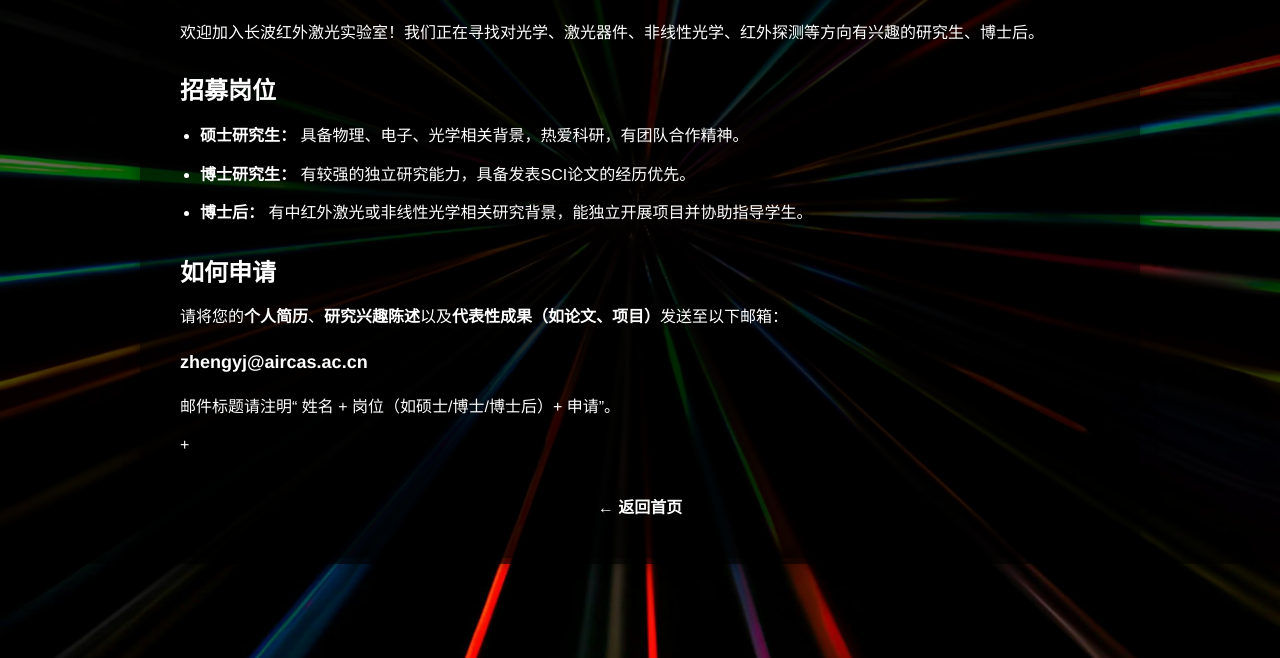
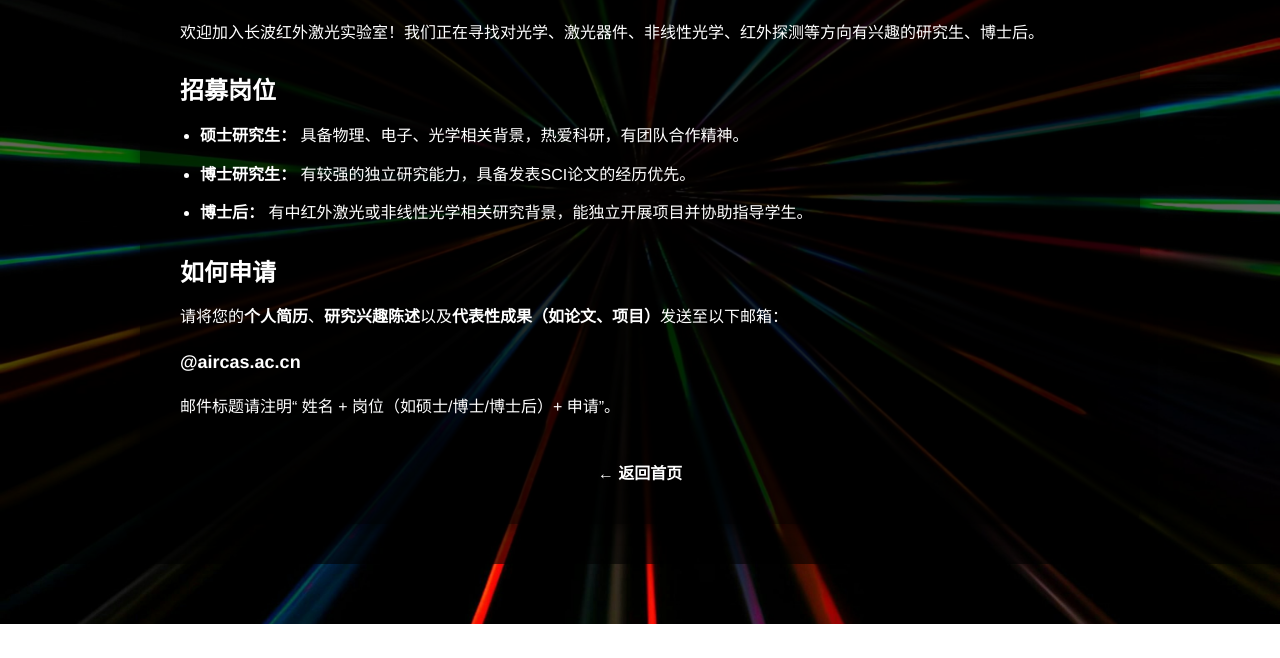
Before and after one commit to aircas-dept5/LWIRlab, a plain HTML site: page join.html in a window 1280 px wide. Shown: the part 236-894 px from the top of the page. After the commit the page ends 860 px from the top, so only its background shows below. Drawn offline with Linux system fonts and the light colour scheme.

Commit message:
Update join.html

```diff
--- a/join.html
+++ b/join.html
@@ -30,10 +30,10 @@
     <h2>如何申请</h2>
     <p>请将您的<strong>个人简历</strong>、<strong>研究兴趣陈述</strong>以及<strong>代表性成果（如论文、项目）</strong>发送至以下邮箱：</p>
 
-    <p style="font-weight: bold; font-size: 18px;">zhengyj@aircas.ac.cn</p>
+    <p style="font-weight: bold; font-size: 18px;">@aircas.ac.cn</p>
 
     <p>邮件标题请注明“ 姓名 + 岗位（如硕士/博士/博士后）+ 申请”。</p>
-+
+
     <!-- 返回首页链接 -->
     <a href="index.html" class="back-link">← 返回首页</a>
   </div>
```
